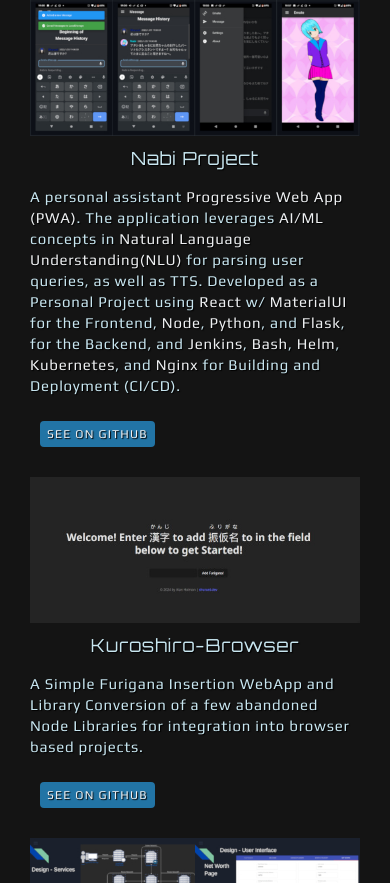
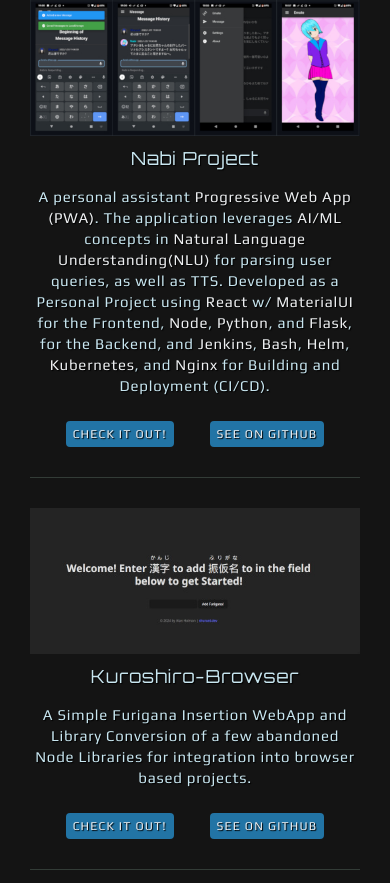
Before and after one commit to Shuruni/shuruni.github.io, a plain HTML site: page resume/index.html in a window 390 px wide. Shown: the part 665-1548 px from the top of the page. Drawn offline with Linux system fonts and the light colour scheme.

Commit message:
fixed some strange styling on phone size screen resolutions

```diff
--- a/css/styles.css
+++ b/css/styles.css
@@ -140,8 +140,8 @@ a:hover {
 
 .home-section {
   line-height: 1.8;
-  margin-left: 50px;
-  margin-right: 50px;
+  /* margin-left: 50px; */
+  /* margin-right: 50px; */
   font-size: 1.6rem;
 }
 
@@ -244,7 +244,15 @@ a:hover {
   .project-item {
     flex-direction: column;
   }
-  .project-contents h3 {
+  .project-contents h3, .project-contents p {
+    text-align: center;
+  }
+  .project-links {
+    justify-content: space-evenly;
+  }
+  .content-div-line {
+    border-top: 1px solid rgba(174, 220, 192, 0.2);
+    padding-bottom: 10px;
     text-align: center;
   }
 }
--- a/resume/index.html
+++ b/resume/index.html
@@ -56,11 +56,12 @@
               <h3>Nabi Project</h3>
               <p>A personal assistant <em>Progressive Web App (PWA)</em>. The application leverages <em>AI/ML</em> concepts in <em>Natural Language Understanding(NLU)</em> for parsing user queries, as well as TTS. Developed as a Personal Project using <em>React</em> w/ <em>MaterialUI</em> for the Frontend, <em>Node</em>, <em>Python</em>, and <em>Flask</em>, for the Backend, and <em>Jenkins</em>, <em>Bash</em>, <em>Helm</em>, <em>Kubernetes</em>, and <em>Nginx</em> for Building and Deployment (CI/CD).</p>
               <div class="project-links no-print">
-                <!-- <a class="btn project-links" href="https://nabi.hikaru.app" target="_blank">Check it Out!</a> -->
+                <a class="btn project-links" href="https://nabi.hikaru.app" target="_blank">Check it Out!</a>
                 <a class="btn project-links" href="https://github.com/Nabi-Project/Nabi-Project" target="_blank">See on GitHub</a>
               </div>
             </article>
           </section>
+          <div class="content-div-line"></div>
           <section class="project-item">
             <img src="/images/project-kuroshiro-browser-500px.jpg" srcset="/images/project-kuroshiro-browser-1000px.jpg 2x" alt="Kuroshiro-Browser WebApp Screenshot" width="500" height="221">
             <article class="project-contents">
@@ -69,11 +70,12 @@
                 A Simple Furigana Insertion WebApp and Library Conversion of a few abandoned Node Libraries for integration into browser based projects.
               </p>
               <div class="project-links no-print">
-                <!-- <a class="btn project-links" href="/demos/kuroshiro-browser" target="_blank">Check it Out!</a> -->
+                <a class="btn project-links" href="/demos/kuroshiro-browser" target="_blank">Check it Out!</a>
                 <a class="btn project-links" href="https://github.com/Shuruni/kuroshiro-browser" target="_blank">See on GitHub</a>
               </div>
             </article>
           </section>
+          <div class="content-div-line"></div>
           <section class="project-item">
             <img src="/images/project-yggfinance-500px.jpg" srcset="/images/project-yggfinance-1000px.jpg 2x" alt="Yggfinance UI Design and Architecture Powerpoint Screenshots" width="500" height="281">
             <article class="project-contents">
```
